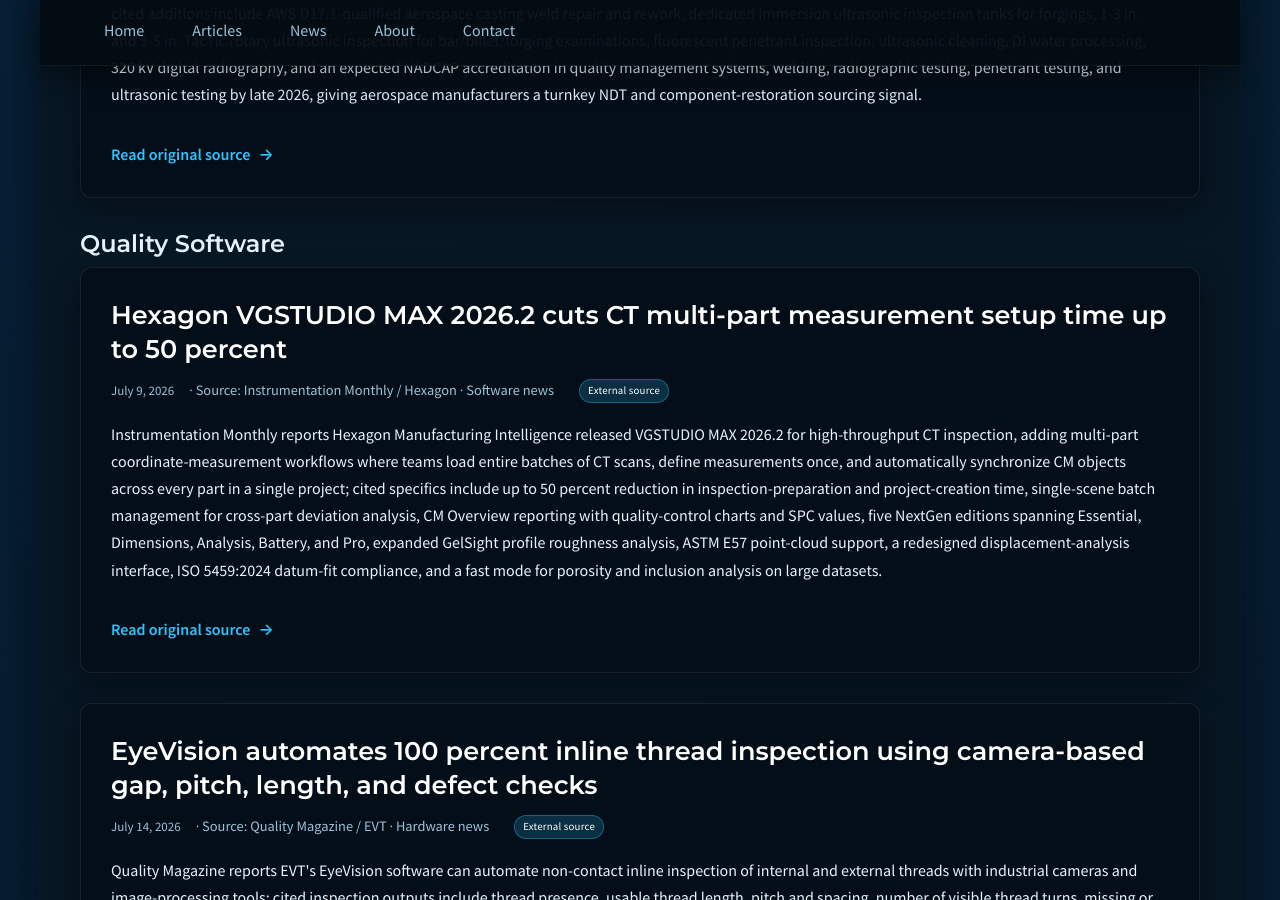
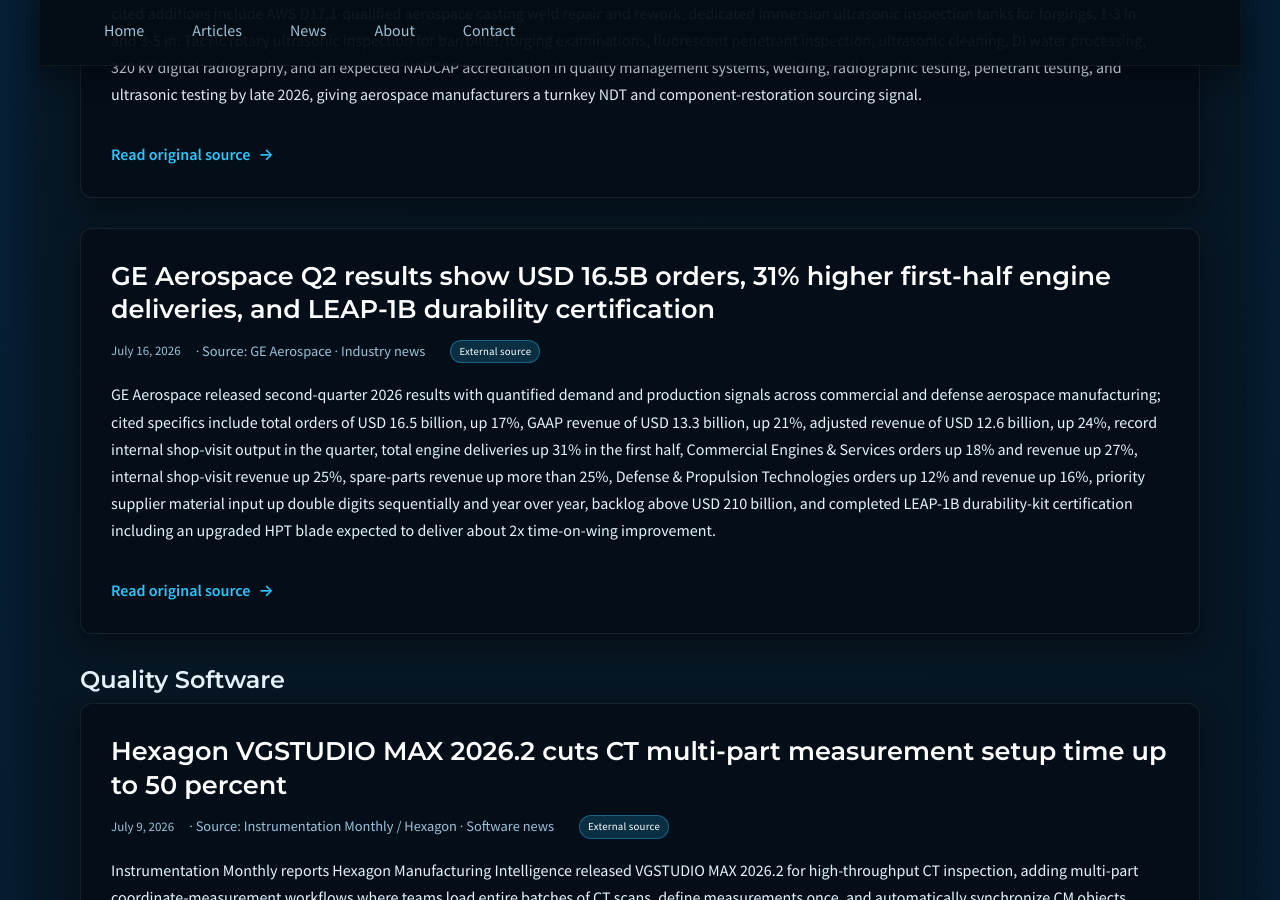
Before and after one commit to JohnForeman/MetrologyCentral, a Jekyll site: the page built from news.md, in a window 1280 px wide and 900 px high, scrolled down 4306 px. Built offline with Jekyll 4.4.1, drawn with Linux system fonts in a browser that asks for light colours.

Commit message:
Update GE Aerospace Q2 news item

```diff
--- a/_data/news.yml
+++ b/_data/news.yml
@@ -1713,17 +1713,13 @@
     customers including BMW, Mercedes-Benz, Daimler Truck, and PepsiCo, making it a measurable factory-automation signal rather
     than generic AI positioning.
   url: https://metrology.news/sereact-raises-110m-to-scale-physical-ai-and-bring-thinking-robots-to-industry/
-- date: '2026-06-08'
-  title: GE Aerospace 2Q recap shows USD 210B+ backlog, 30% higher shop-visit revenue, and 30% Lynn output gain
+- date: '2026-07-16'
+  title: GE Aerospace Q2 results show USD 16.5B orders, 31% higher first-half engine deliveries, and LEAP-1B durability certification
   source: GE Aerospace
   sector: aerospace_defense_manufacturing
   kind: industry_news
-  summary: GE Aerospace second-quarter investor recap reported backlog above USD 210 billion, including more than USD 170
-    billion in commercial services; cited demand and output indicators include Commercial Engines and Services internal shop-visit
-    revenue up about 30% over the past 12 months, spare parts up more than 25%, spare-parts orders up more than 40% year over
-    year from early March through mid-May, LEAP installed base expected to more than double from 2025 to 2030, and Lynn engine
-    output up 30% in 2025 without added headcount under its FLIGHT DECK operating model.
-  url: https://www.geaerospace.com/news/investor-relations/ir-updates/2q26-recent-events-recap
+  summary: GE Aerospace released second-quarter 2026 results with quantified demand and production signals across commercial and defense aerospace manufacturing; cited specifics include total orders of USD 16.5 billion, up 17%, GAAP revenue of USD 13.3 billion, up 21%, adjusted revenue of USD 12.6 billion, up 24%, record internal shop-visit output in the quarter, total engine deliveries up 31% in the first half, Commercial Engines & Services orders up 18% and revenue up 27%, internal shop-visit revenue up 25%, spare-parts revenue up more than 25%, Defense & Propulsion Technologies orders up 12% and revenue up 16%, priority supplier material input up double digits sequentially and year over year, backlog above USD 210 billion, and completed LEAP-1B durability-kit certification including an upgraded HPT blade expected to deliver about 2x time-on-wing improvement.
+  url: https://www.geaerospace.com/news/investor-relations/ir-updates/ge-aerospace-releases-its-2q26-results
 - date: '2026-06-04'
   title: NIST laser-whisking method improves high-entropy alloy mixing during metal 3D printing
   source: NIST
```
